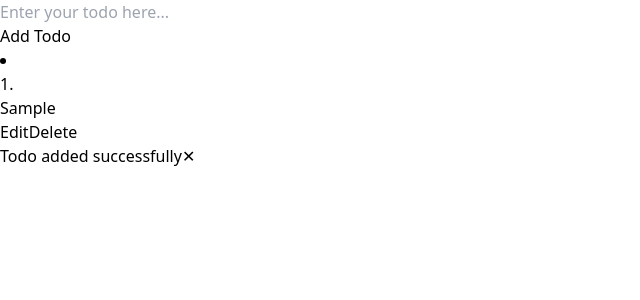
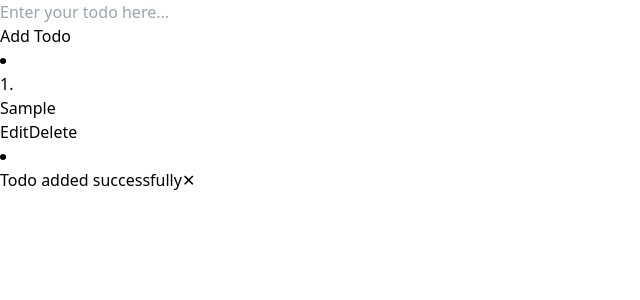
Before and after one commit to Subham-Das-98/redux-toolkit-todo-app-reactjs, a React (Vite) app: page / in a window 1280 px wide. Both pictures are taken after typing "Sample" into the empty fields and a click on the input "Add Todo". Shown: the top 300 px of the page, without its empty margins (0-640 px from the left). Built offline with nearby package versions, Linux system fonts and the light colour scheme.

Commit message:
optimize user alert system

```diff
--- /dev/null
+++ b/src/components/AlertMessage.jsx
@@ -0,0 +1,43 @@
+import React, { useEffect, useRef } from "react";
+import { useDispatch } from "react-redux";
+import { deleteAlertMessage } from "../features/todo/todoSlice";
+
+function AlertMessage({ alertMessage, messageId }) {
+  const alertSec = 3; //show alert for how many second
+  const alertRef = useRef();
+  const dispatch = useDispatch();
+
+  function handleCloseBtn() {
+    alertRef.current?.classList.remove("block");
+    alertRef.current?.classList.add("hidden");
+    dispatch(deleteAlertMessage(messageId)); //reset alert message
+  }
+
+  useEffect(() => {
+    if (alertMessage) {
+      setTimeout(() => {
+        alertRef.current?.classList.remove("block");
+        alertRef.current?.classList.add("hidden");
+        dispatch(deleteAlertMessage(messageId)); //reset alert message
+      }, (alertSec * 1000));
+    }
+  }, []);
+
+  return (
+    <>
+      <div
+        ref={alertRef}
+        className={`bg-slate-950 w-max py-2 pl-6 pr-4 mt-2 rounded-md transition-all`}
+      >
+        <span className="text-emerald-600 mr-6">{alertMessage}</span>
+        <span className="hover:bg-slate-900 px-1.5 rounded-sm transition">
+          <button onClick={handleCloseBtn} className="p-0 text-red-600">
+            &#10005;
+          </button>
+        </span>
+      </div>
+    </>
+  );
+}
+
+export default AlertMessage;
--- a/src/components/UserAlert.jsx
+++ b/src/components/UserAlert.jsx
@@ -1,42 +1,19 @@
-import React, { useEffect, useRef } from "react";
-import { useSelector, useDispatch } from "react-redux";
-import { setAlertMessage } from "../features/todo/todoSlice";
+import React from "react";
+import AlertMessage from "./AlertMessage";
+import { useSelector } from "react-redux";
+
 
 function UserAlert() {
-  const alertMessage = useSelector((state) => state.alertMessage);
-  const alertRef = useRef();
-  const dispatch = useDispatch();
-
-  function handleCloseBtn() {
-    alertRef.current.classList.remove("block");
-    alertRef.current.classList.add("hidden");
-    dispatch(setAlertMessage("")); //reset alert message
-  }
-
-  useEffect(() => {
-    if (alertMessage) {
-      setTimeout(() => {
-        alertRef.current.classList.remove("block");
-        alertRef.current.classList.add("hidden");
-        dispatch(setAlertMessage("")); //reset alert message
-      }, 3 * 1000);
-    }
-  }, [alertMessage]);
+  const alerts = useSelector(state => state.alertMessages);
 
   return (
     <>
-      <div
-        ref={alertRef}
-        className={`bg-slate-950 ${
-          alertMessage ? "block" : "hidden"
-        } w-max py-2 pl-6 pr-4 rounded-md fixed bottom-4 left-4 transition-all`}
-      >
-        <span className="text-emerald-600 mr-6">{alertMessage}</span>
-        <span className="hover:bg-slate-900 px-1.5 rounded-sm transition">
-          <button onClick={handleCloseBtn} className="p-0 text-red-600">
-            &#10005;
-          </button>
-        </span>
+      <div className="fixed bottom-4 left-4">
+        {alerts.map((alertMsg) => (
+          <li className="list-none" key={alertMsg.id}>
+          <AlertMessage alertMessage={alertMsg.message} messageId={alertMsg.id} />
+          </li>
+        )) }
       </div>
     </>
   );
--- a/src/features/todo/todoSlice.js
+++ b/src/features/todo/todoSlice.js
@@ -11,8 +11,15 @@ const initialState = {
     ],
   isEditable: false,
   currentTodo: {},
-  alertMessage: "",
+  alertMessages: [],
 };
+
+function createAlertMessage(message) {
+  return {
+    id: nanoid(),
+    message
+  }
+}
 
 export const todoSlice = createSlice({
   name: "todo",
@@ -24,19 +31,19 @@ export const todoSlice = createSlice({
         text: action.payload,
       };
       state.todos.push(todo);
-      state.alertMessage = "Todo added successfully";
+      state.alertMessages.push(createAlertMessage("Todo added successfully"));
       localStorage.setItem("todos", JSON.stringify(state.todos));
     },
     deleteTodo: (state, action) => {
       state.todos = state.todos.filter((todo) => todo.id !== action.payload);
-      state.alertMessage = "Todo deleted successfully";
+      state.alertMessages.push(createAlertMessage("Todo deleted successfully"));
       localStorage.setItem("todos", JSON.stringify(state.todos));
     },
     updateTodo: (state, action) => {
       state.todos = state.todos.map((todo) =>
         todo.id === action.payload.id ? action.payload.todo : todo
       );
-      state.alertMessage = "Todo updated successfully";
+      state.alertMessages.push(createAlertMessage("Todo updated successfully"));
       localStorage.setItem("todos", JSON.stringify(state.todos));
     },
     setCurrentTodo: (state, action) => {
@@ -49,8 +56,11 @@ export const todoSlice = createSlice({
       state.isEditable = false;
     },
     setAlertMessage: (state, action) => {
-      state.alertMessage = action.payload;
+      state.alertMessages.push(createAlertMessage(action.payload));
     },
+    deleteAlertMessage: (state, action) => {
+      state.alertMessages = state.alertMessages.filter(alertMessage => alertMessage.id !== action.payload);
+    }
   },
 });
 
@@ -63,6 +73,7 @@ export const {
   enableEdit,
   disableEdit,
   setAlertMessage,
+  deleteAlertMessage
 } = todoSlice.actions;
 
 // for app store
```
